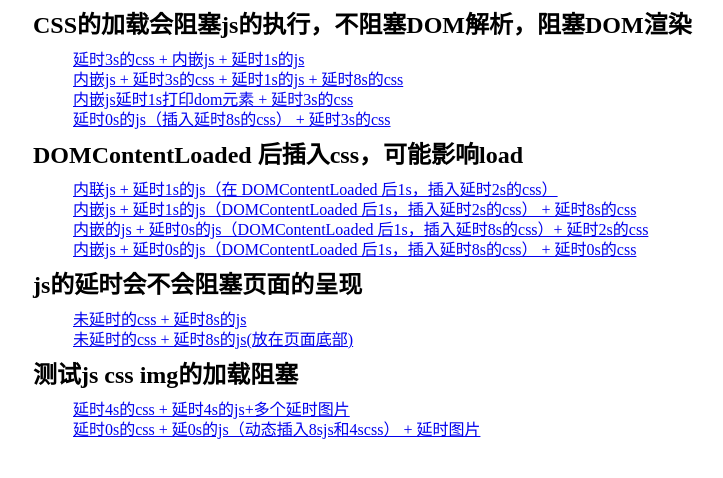
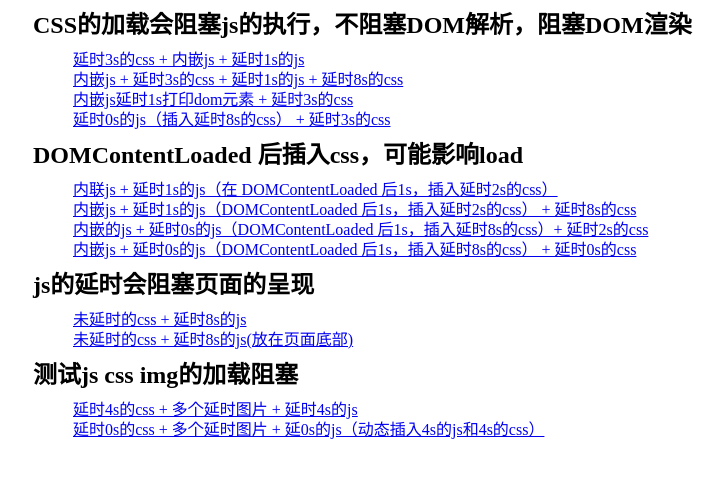
Before and after one commit to icely450050766/test-load, a website: page static/index.html in a window 1280 px wide. Shown: the whole page, without its empty margins (107-830 px from the left). Drawn offline with Linux system fonts and the light colour scheme.

Commit message:
feat: 修改说明

```diff
--- a/static/index.html
+++ b/static/index.html
@@ -22,14 +22,14 @@
         <p class='desc'><a target='_blank' href='./test2/index4.html'>内嵌js + 延时0s的js（DOMContentLoaded 后1s，插入延时8s的css） + 延时0s的css</a></p>
     </div>
     <div>
-        <h2>js的延时会不会阻塞页面的呈现</h2>
+        <h2>js的延时会阻塞页面的呈现</h2>
         <p class='desc'><a target='_blank' href='./test3/index.html'>未延时的css + 延时8s的js</a></p>
         <p class='desc'><a target='_blank' href='./test3/index2.html'>未延时的css + 延时8s的js(放在页面底部)</a></p>
     </div>
     <div>
         <h2>测试js css img的加载阻塞</h2>
-        <p class='desc'><a target='_blank' href='./test4/index.html'>延时4s的css + 延时4s的js+多个延时图片</a></p>
-        <p class='desc'><a target='_blank' href='./test4/index2.html'>延时0s的css + 延0s的js（动态插入8sjs和4scss） + 延时图片</a></p>
+        <p class='desc'><a target='_blank' href='./test4/index.html'>延时4s的css + 多个延时图片 + 延时4s的js</a></p>
+        <p class='desc'><a target='_blank' href='./test4/index2.html'>延时0s的css + 多个延时图片 + 延0s的js（动态插入4s的js和4s的css）</a></p>
     </div>
 </body>
 </html>
```
Also changed, not shown: static/test4/index.html (+1 -1 lines), static/test4/index2.html (+1 -1 lines), static/test2/README.md, static/test3/README.md, static/test4/README.md, static/test4/delay8s.css (deleted).
